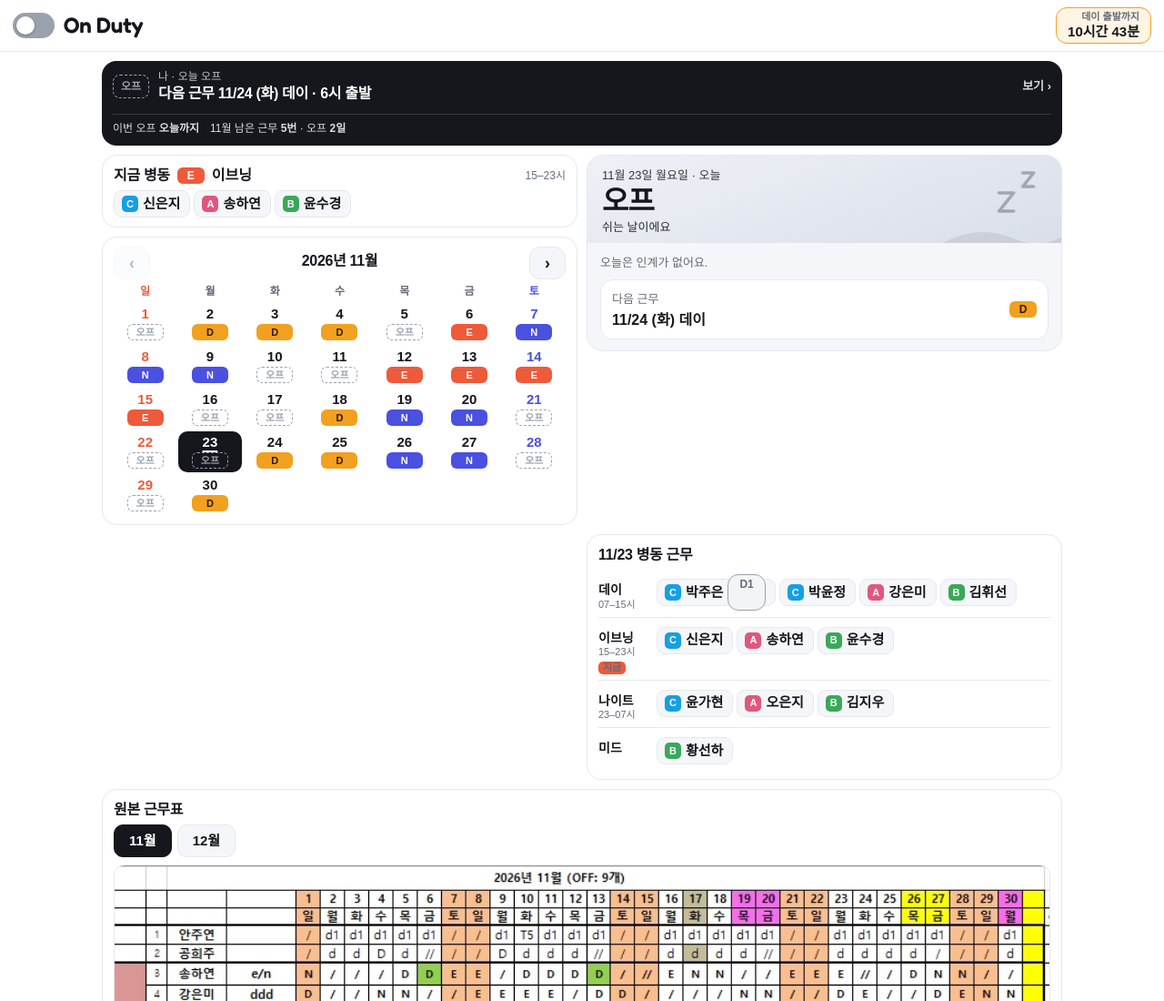
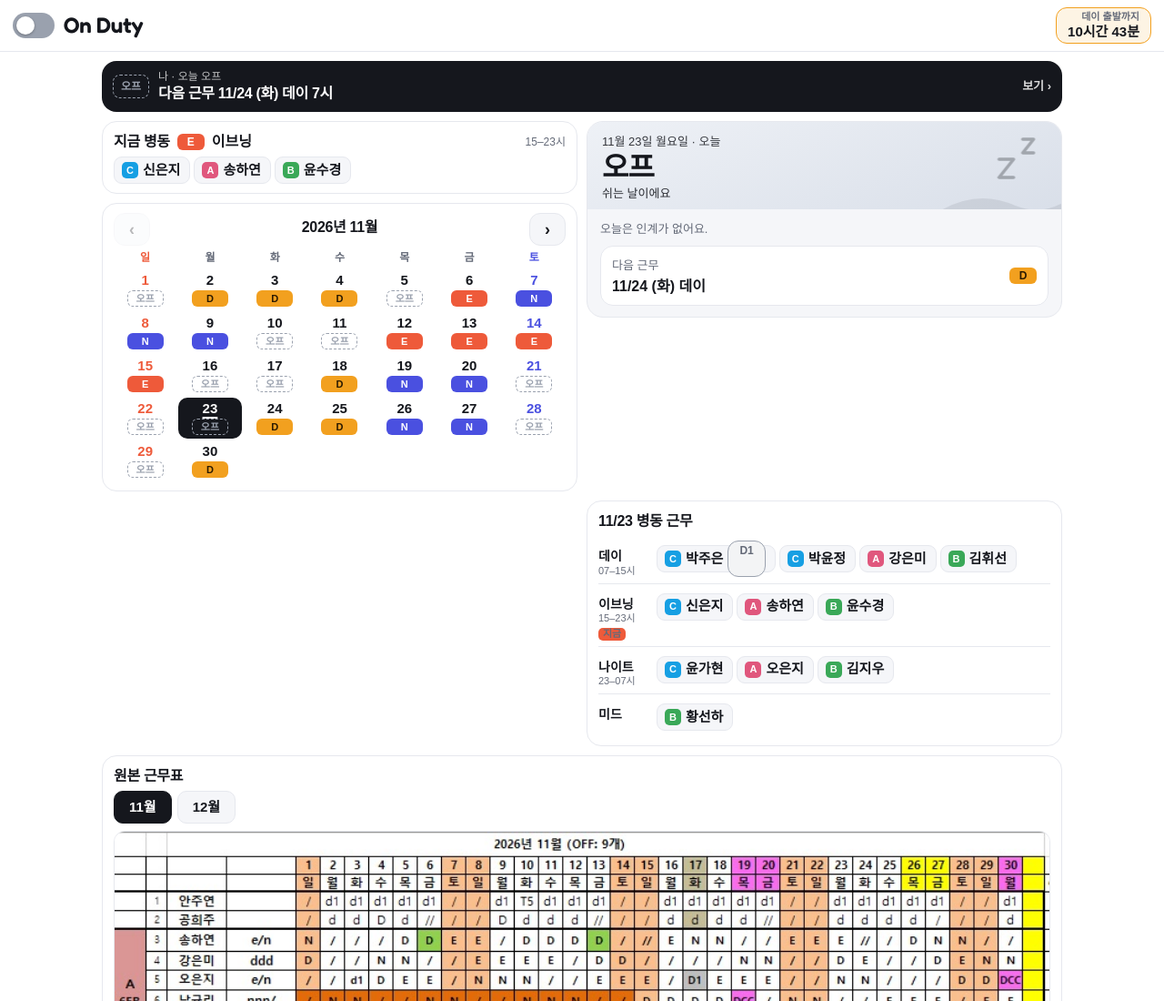
Before and after one commit to honghongonon/onyu-handover-board, a plain HTML site: page index.html in a window 1280 px wide. Shown: the top 1100 px of the page at 91% size. Drawn offline with Linux system fonts and the light colour scheme; a web font is replaced by a local one.

Commit message:
나 상태 줄을 이전으로 되돌리고 출발 카운트다운만 유지
Co-Authored-By: Claude Opus 5.5 <noreply@anthropic.com>
Claude-Session: https://claude.ai/code/session_0175ye5ejDfW7fWCqHvSLACW

```diff
--- a/index.html
+++ b/index.html
@@ -32,8 +32,6 @@ button:focus-visible{outline:2px solid var(--tc);outline-offset:2px}
 .cd{--c:var(--off);border:1.5px solid var(--c);background:color-mix(in srgb,var(--c) 12%,var(--bg));border-radius:12px;min-height:40px;padding:3px 12px;display:grid;justify-items:end;line-height:1.2;text-align:right}
 .cd .cl{font-size:11px;font-weight:600;color:var(--mute)}
 .cd b{font-size:15px;font-weight:700;font-variant-numeric:tabular-nums;white-space:nowrap}
-.mstat{display:flex;flex-wrap:wrap;gap:4px 12px;width:100%;font-size:12px;opacity:.85;padding-top:6px;margin-top:2px;border-top:1px solid color-mix(in srgb,var(--bg) 18%,transparent)}
-.mstat b{font-weight:700}
 .cal{padding:10px 10px 8px}
 .calh{display:flex;align-items:center;justify-content:space-between;gap:8px;margin-bottom:2px}
 .calh h2{margin:0;font-size:17px;letter-spacing:-.02em}
@@ -99,7 +97,7 @@ main{grid-template-areas:"me" "now" "cal" "hero" "crew" "board" "pics"}
 .row .h b{font-size:14px}
 .row .h span{font-size:11px;color:var(--mute)}
 .row.on{background:color-mix(in srgb,var(--c) 10%,transparent);margin:0 -12px;padding:6px 12px;border-radius:0}
-.mebar{display:flex;flex-wrap:wrap;align-items:center;gap:10px;width:100%;border:0;border-radius:16px;padding:10px 12px;background:var(--ink);color:var(--bg);text-align:left;min-height:52px}
+.mebar{display:flex;align-items:center;gap:10px;width:100%;border:0;border-radius:16px;padding:10px 12px;background:var(--ink);color:var(--bg);text-align:left;min-height:52px}
 .mebar>.pill{flex:none;min-width:40px;height:26px;font-size:12px;border-radius:8px}
 .mebar .st{flex:1;display:grid;line-height:1.3}
 .mebar .st b{font-size:16px;letter-spacing:-.02em}
@@ -305,20 +303,17 @@ function nowBox(){
   /* 오늘 상태, 다음 근무, 남은 오프·이달 남은 근무 */
   const tc=days[ti].c[ME],tk=cat(tc);
   let html,go;
-  if(myNow){html=`<span class="st"><span>나 · 지금</span><b>${SN[curS]} 근무 중 · ${END[curS]}시 퇴근</b></span>`;go=cur}
+  if(myNow){html=`<span class="st"><span>나 · 지금</span><b>${SN[curS]} 근무 중 · ${END[curS]}시까지</b></span>`;go=cur}
   else{
     const today=W.includes(tk)?`오늘 ${SN[tk]}`:tk==='WOFF'?'오늘 원티드 오프':tk==='OFF'?'오늘 오프':`오늘 ${pillTxt(tc)}`;
-    const nx=nxt<0?'12월 안에 남은 근무 없음':`다음 근무 ${nxt===ti?'오늘':short(nxt)} ${SN[cat(days[nxt].c[ME])]} · ${START[cat(days[nxt].c[ME])]-1}시 출발`;
+    const nx=nxt<0?'12월 안에 남은 근무 없음':`다음 근무 ${nxt===ti?'오늘':short(nxt)} ${SN[cat(days[nxt].c[ME])]} ${START[cat(days[nxt].c[ME])]}시`;
     html=`<span class="st"><span>나 · ${today}${W.includes(tk)&&nxt!==ti?' (끝남)':''}</span><b>${nx}</b></span>`;go=nxt<0?ti:nxt;
   }
-  let offRun=0;if(!myNow&&!W.includes(tk))for(let j=ti;j<days.length&&!W.includes(cat(days[j].c[ME]));j++)offRun++;
-  const mm=days[ti].m,rest=days.map((x,j)=>({x,j})).filter(o=>o.x.m===mm&&o.j>ti);
-  const rw=rest.filter(o=>W.includes(cat(o.x.c[ME]))).length,ro=rest.filter(o=>['OFF','WOFF'].includes(cat(o.x.c[ME]))).length;
   me.dataset.go=go;
   const tg=$('tog');tg.style.setProperty('--c',myNow?`var(--${curS.toLowerCase()})`:'var(--off)');
   if(myNow)setTimeout(()=>tg.classList.add('on'),250);else tg.classList.remove('on');
   const mk=myNow?curS:tk;
-  me.innerHTML=`<span class="pill k-${mk}">${myNow?curS:pillTxt(tc)}</span>${html}<span class="go">보기 ›</span><span class="mstat">${offRun?`<span>이번 오프 <b>${offRun===1?'오늘까지':offRun+'일 남음'}</b></span>`:''}<span>${mm}월 남은 근무 <b>${rw}번</b> · 오프 <b>${ro}일</b></span></span>`;
+  me.innerHTML=`<span class="pill k-${mk}">${myNow?curS:pillTxt(tc)}</span>${html}<span class="go">보기 ›</span>`;
 }
 let shownM=0;
 function render(){
```
